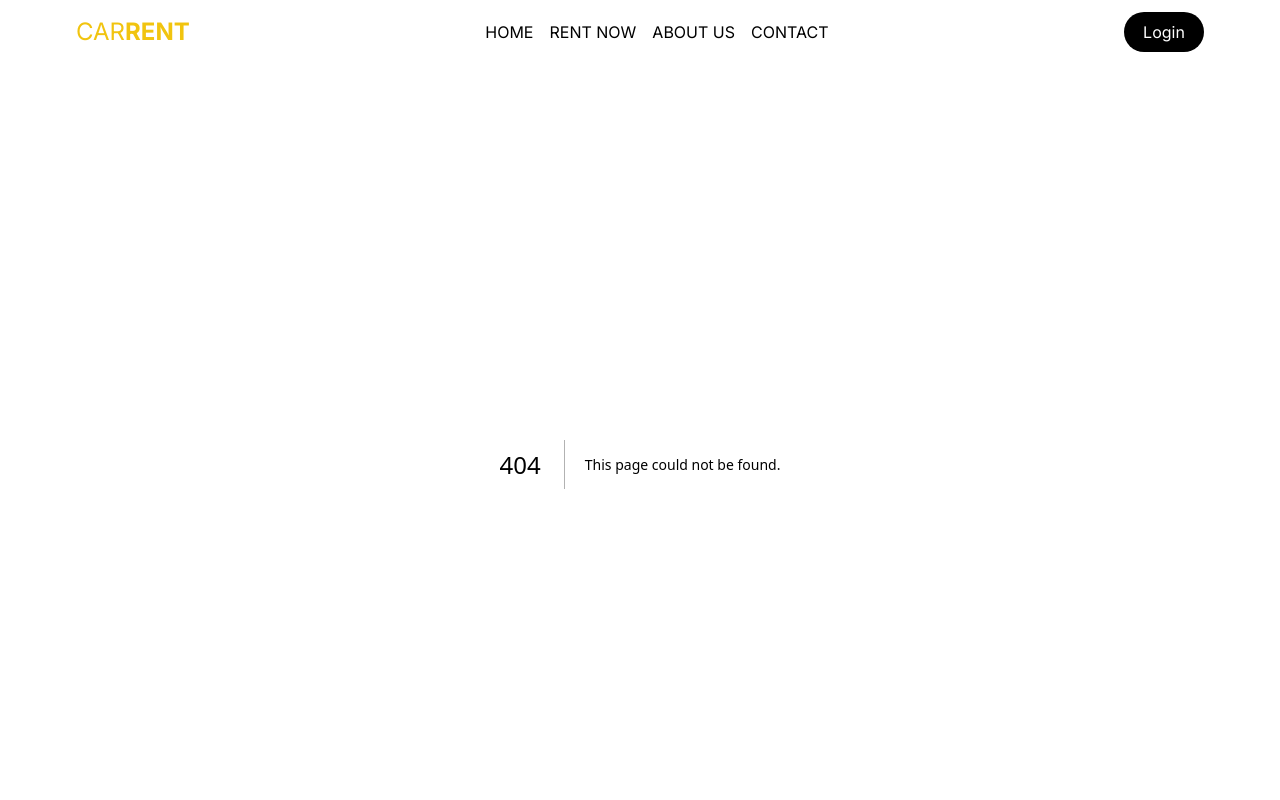
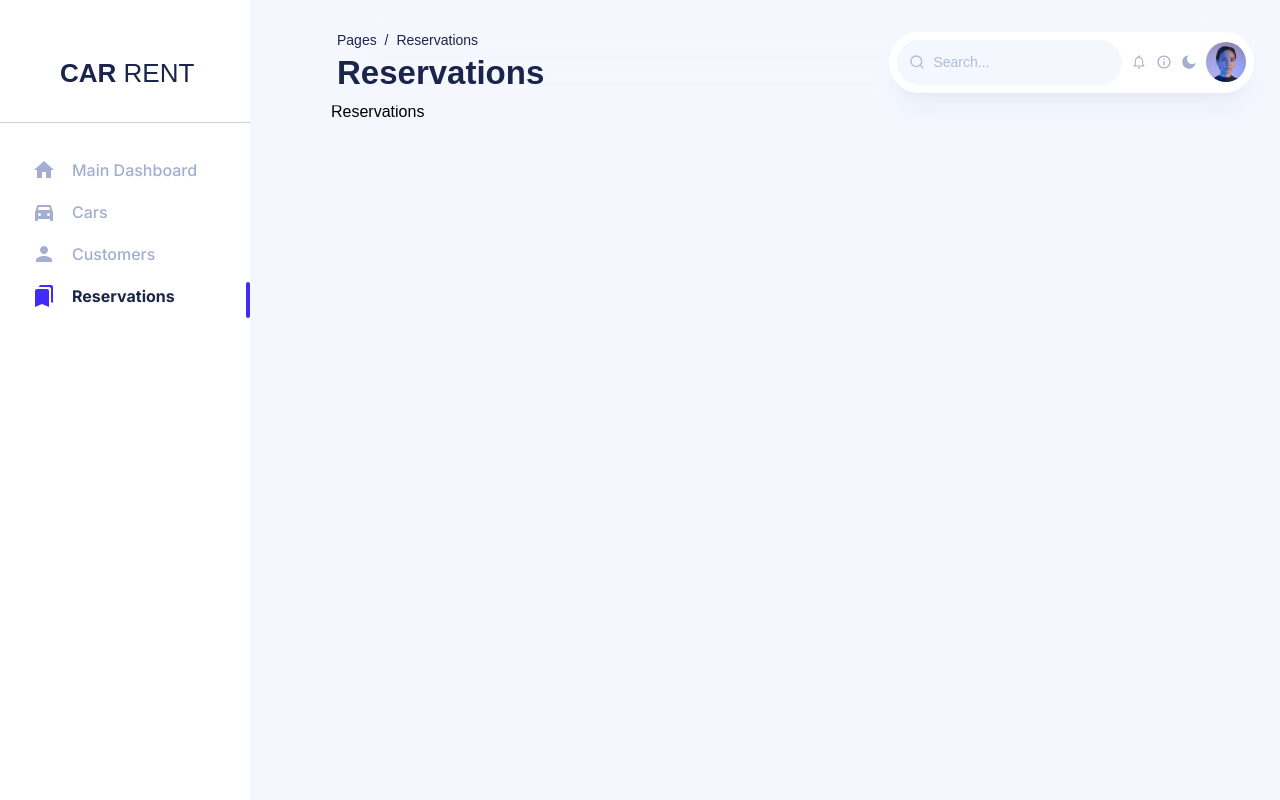
Before and after one commit to badrxd/car-rental-management-system, a Next.js app: page /dashboard/reservations in a window 1280 px wide. Before the commit this address had no page. Shown: the top 800 px of the page. Built offline with nearby package versions, Linux system fonts and the light colour scheme.

Commit message:
Fix Hyeration

```diff
--- /dev/null
+++ b/app/dashboard/cars/page.jsx
@@ -0,0 +1,10 @@
+"use client";
+import Head from "next/head";
+
+import React from "react";
+
+function Cars() {
+  return <div>badr zafouk</div>;
+}
+
+export default Cars;
--- /dev/null
+++ b/app/dashboard/customers/page.jsx
@@ -0,0 +1,5 @@
+import React from "react";
+
+export default function Page() {
+  return <div>Customers</div>;
+}
--- /dev/null
+++ b/app/dashboard/default/page.jsx
@@ -0,0 +1,71 @@
+"use server";
+import React from "react";
+import Widget from "@/components/dash_components/widget/Widget";
+import TotalSpent from "@/components/dash_components/TotalSpent";
+import WeeklyRevenue from "@/components/dash_components/WeeklyRevenue";
+import CustomersData from "@/components/dash_components/variables/CustomersData";
+import CarsData from "@/components/dash_components/variables/TopCarsData";
+import TopCars from "@/components/dash_components/TopCars";
+import TopCustomers from "@/components/dash_components/TopCustomers";
+import { MdBarChart } from "react-icons/md";
+import { IoPersonSharp, IoCar } from "react-icons/io5";
+
+const Default = async () => {
+  const reponse = await fetch(
+    `${process.env.NEXTAUTH_URL}/api/privet/dashboard`,
+    {
+      cache: "no-store",
+    }
+  );
+  const data = await reponse.json();
+  if (data.error) {
+    return (
+      <div className="mt-10">
+        <h1 className="text-3xl">Data Not Found</h1>
+      </div>
+    );
+  }
+  return (
+    <div>
+      {/* Card widget */}
+      <div className="mt-3 grid grid-cols-1 gap-5 md:grid-cols-2 lg:grid-cols-2 2xl:grid-cols-2 3xl:grid-cols-4">
+        <Widget
+          icon={<MdBarChart className="h-7 w-7" />}
+          title={"Year Earnings"}
+          subtitle={`${data.year_earnings} MAD`}
+        />
+        <Widget
+          icon={<IoPersonSharp className="h-6 w-6" />}
+          title={"Customers"}
+          subtitle={data.total_customers}
+        />
+        <Widget
+          icon={<MdBarChart className="h-7 w-7" />}
+          title={"Year Reservations"}
+          subtitle={data.year_reservations}
+        />
+        <Widget
+          icon={<IoCar className="h-6 w-6" />}
+          title={"Cars"}
+          subtitle={data.total_cars}
+        />
+      </div>
+      {/* Charts */}
+
+      <div className="mt-5 grid grid-cols-1 gap-5 md:grid-cols-2">
+        <TotalSpent dataMonth={data?.month} />
+        <WeeklyRevenue dataMonth={data?.month} />
+      </div>
+      {/* Complex Table , Task & Calendar */}
+      <div className="mt-5 grid grid-cols-1 gap-5 md:grid-cols-2">
+        <TopCustomers
+          tabletitle={"Top Customers"}
+          tableData={CustomersData(data?.top_customers)}
+        />
+        <TopCars tabletitle={"Top Cars"} tableData={CarsData(data?.top_cars)} />
+      </div>
+    </div>
+  );
+};
+
+export default Default;
--- a/app/dashboard/layout.jsx
+++ b/app/dashboard/layout.jsx
@@ -2,7 +2,7 @@
 // Layout components
 
 import { usePathname } from "next/navigation";
-import { useContext, useState } from "react";
+import { useContext, useEffect, useState } from "react";
 import routes from "./routes";
 import {
   getActiveNavbar,
@@ -19,7 +19,7 @@ export default function Admin({ children }) {
   // states and functions
   const [open, setOpen] = useState(false);
   const pathname = usePathname();
-  if (isWindowAvailable()) document.documentElement.dir = "ltr";
+  // if (isWindowAvailable()) document.documentElement.dir = "ltr";
   return (
     <div className="flex h-full w-full bg-background-100 dark:bg-background-900">
       <Sidebar routes={routes} open={open} setOpen={setOpen} variant="admin" />
--- a/app/dashboard/page.jsx
+++ b/app/dashboard/page.jsx
@@ -1,71 +1,9 @@
-"use server";
+"use client";
+import { redirect } from "next/navigation";
 import React from "react";
-import Widget from "@/components/dash_components/widget/Widget";
-import TotalSpent from "@/components/dash_components/TotalSpent";
-import WeeklyRevenue from "@/components/dash_components/WeeklyRevenue";
-import CustomersData from "@/components/dash_components/variables/CustomersData";
-import CarsData from "@/components/dash_components/variables/TopCarsData";
-import TopCars from "@/components/dash_components/TopCars";
-import TopCustomers from "@/components/dash_components/TopCustomers";
-import { MdBarChart } from "react-icons/md";
-import { IoPersonSharp, IoCar } from "react-icons/io5";
 
-const Dashboard = async () => {
-  const reponse = await fetch(
-    `${process.env.NEXTAUTH_URL}/api/privet/dashboard`,
-    {
-      cache: "no-store",
-    }
-  );
-  const data = await reponse.json();
-  if (data.error) {
-    return (
-      <div className="mt-10">
-        <h1 className="text-3xl">Data Not Found</h1>
-      </div>
-    );
-  }
-  return (
-    <div>
-      {/* Card widget */}
-      <div className="mt-3 grid grid-cols-1 gap-5 md:grid-cols-2 lg:grid-cols-2 2xl:grid-cols-2 3xl:grid-cols-4">
-        <Widget
-          icon={<MdBarChart className="h-7 w-7" />}
-          title={"Year Earnings"}
-          subtitle={`${data.year_earnings} MAD`}
-        />
-        <Widget
-          icon={<IoPersonSharp className="h-6 w-6" />}
-          title={"Customers"}
-          subtitle={data.total_customers}
-        />
-        <Widget
-          icon={<MdBarChart className="h-7 w-7" />}
-          title={"Year Reservations"}
-          subtitle={data.year_reservations}
-        />
-        <Widget
-          icon={<IoCar className="h-6 w-6" />}
-          title={"Cars"}
-          subtitle={data.total_cars}
-        />
-      </div>
-      {/* Charts */}
+function Home({}) {
+  redirect("/dashboard/default");
+}
 
-      <div className="mt-5 grid grid-cols-1 gap-5 md:grid-cols-2">
-        <TotalSpent dataMonth={data?.month} />
-        <WeeklyRevenue dataMonth={data?.month} />
-      </div>
-      {/* Complex Table , Task & Calendar */}
-      <div className="mt-5 grid grid-cols-1 gap-5 md:grid-cols-2">
-        <TopCustomers
-          tabletitle={"Top Customers"}
-          tableData={CustomersData(data?.top_customers)}
-        />
-        <TopCars tabletitle={"Top Cars"} tableData={CarsData(data?.top_cars)} />
-      </div>
-    </div>
-  );
-};
-
-export default Dashboard;
+export default Home;
--- /dev/null
+++ b/app/dashboard/reservations/page.jsx
@@ -0,0 +1,5 @@
+import React from "react";
+
+export default function Page() {
+  return <div>Reservations</div>;
+}
--- a/app/dashboard/routes.jsx
+++ b/app/dashboard/routes.jsx
@@ -5,10 +5,9 @@ import React from "react";
 // Icon Imports
 import {
   MdHome,
-  MdOutlineShoppingCart,
-  MdBarChart,
   MdPerson,
-  MdLock,
+  MdDirectionsCarFilled,
+  MdBookmarks,
 } from "react-icons/md";
 
 const routes = [
@@ -19,24 +18,23 @@ const routes = [
     icon: <MdHome className="h-6 w-6" />,
   },
   {
-    name: "NFT Marketplace",
+    name: "Cars",
     layout: "/dashboard",
-    path: "nft-marketplace",
-    icon: <MdOutlineShoppingCart className="h-6 w-6" />,
-
+    path: "cars",
+    icon: <MdDirectionsCarFilled className="h-6 w-6" />,
     secondary: true,
   },
   {
-    name: "Data Tables",
+    name: "Customers",
     layout: "/dashboard",
-    icon: <MdBarChart className="h-6 w-6" />,
-    path: "data-tables",
+    path: "customers",
+    icon: <MdPerson className="h-6 w-6" />,
   },
   {
-    name: "Profile",
+    name: "Reservations",
     layout: "/dashboard",
-    path: "profile",
-    icon: <MdPerson className="h-6 w-6" />,
+    path: "reservations",
+    icon: <MdBookmarks className="h-6 w-6" />,
   },
 ];
 export default routes;
--- a/app/dashboard/utils/navigation.ts
+++ b/app/dashboard/utils/navigation.ts
@@ -2,7 +2,14 @@ import { IRoute } from "../types/navigation";
 import Router from "next/router";
 
 // NextJS Requirement
-export const isWindowAvailable = () => typeof window !== "undefined";
+// export const isWindowAvailable = () => typeof window === undefined;
+// export const isWindowAvailable = () => true;
+export const isWindowAvailable = () => {
+  if (typeof window === undefined) {
+    return false;
+  }
+  return true;
+};
 
 export const findCurrentRoute = (
   routes: IRoute[],
--- a/app/layout.js
+++ b/app/layout.js
@@ -1,5 +1,5 @@
-'use client'
-import { usePathname} from 'next/navigation';
+"use client";
+import { usePathname } from "next/navigation";
 import Header from "@/components/Header";
 import Footer from "@/components/Footer";
 import SessionWrapper from "@/components/SessionWrapper";
@@ -10,22 +10,21 @@ const inter = Inter({ subsets: ["latin"] });
 
 export default function RootLayout({ children }) {
   const pathname = usePathname();
+  console.log(pathname.slice(0, 10));
 
   return (
     <SessionWrapper>
       <html lang="en" className="bg-[#ebebeb]">
         <body className={inter.className}>
-          {pathname !== '/dashboard' ?
+          {pathname.slice(0, 10) !== "/dashboard" ? (
             <>
               <Header />
               {children}
               <Footer />
             </>
-            :
-            <>
-              {children}
-            </>
-          }
+          ) : (
+            <>{children}</>
+          )}
         </body>
       </html>
     </SessionWrapper>
```
